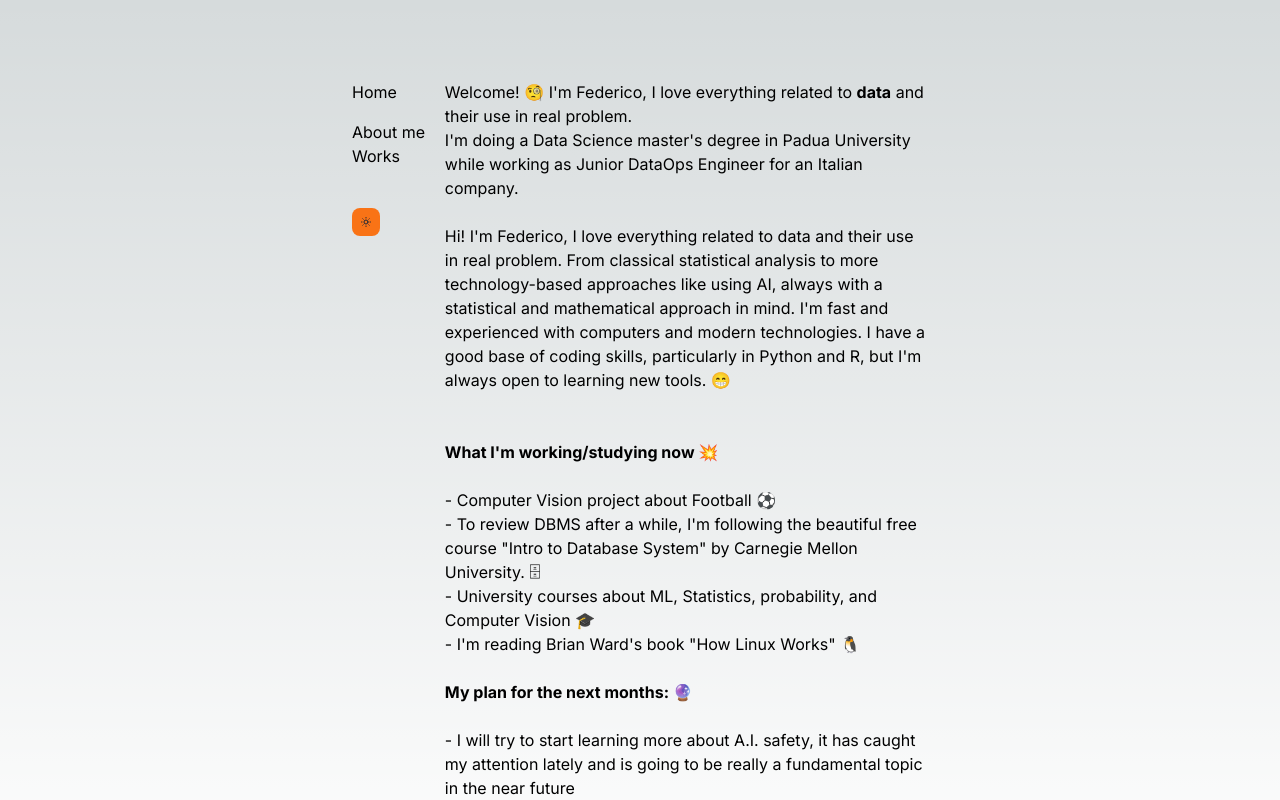
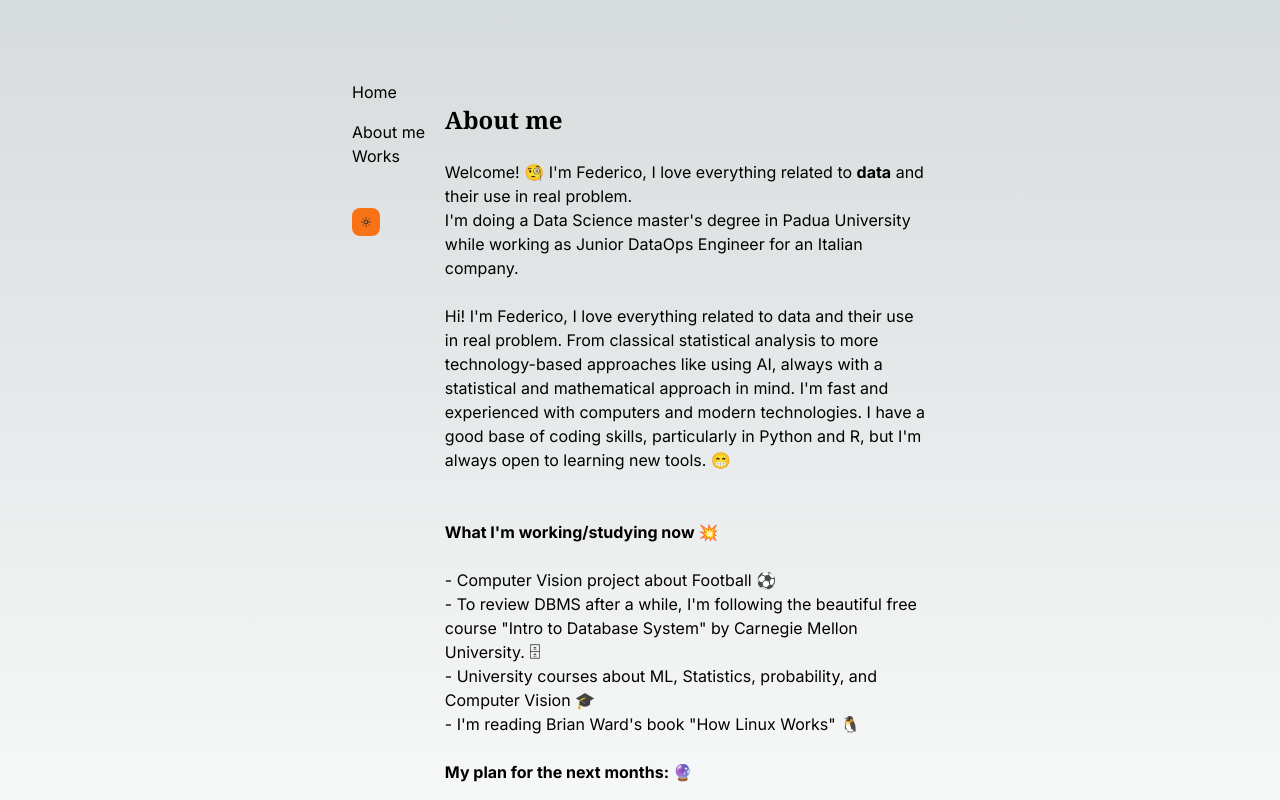
Before and after one commit to fbottarelli/personal-portfolio, a Next.js app: page /about in a window 1280 px wide. Shown: the top 800 px of the page. Built offline with nearby package versions, Linux system fonts and the light colour scheme.

Commit message:
Titles added

```diff
--- a/src/app/about/page.tsx
+++ b/src/app/about/page.tsx
@@ -3,6 +3,9 @@ import React from 'react'
 const page = () => {
   return (
     <div className="flex-col">
+        <div className="font-serif font-semibold text-2xl my-6">
+            <p>About me</p>
+        </div>
         <div className="mb-12">
             <p>Welcome! 🧐 I'm Federico, I love everything related to <b>data</b> and their use in real problem. <br />
             I'm doing a Data Science master's degree  in Padua University while working as Junior DataOps Engineer for an Italian company.</p> <br />
--- a/src/app/page.tsx
+++ b/src/app/page.tsx
@@ -1,8 +1,12 @@
 import Image from 'next/image'
+import React from "react";
 
 export default function Home() {
   return (
     <main>
+        <div className="font-serif font-semibold text-3xl my-6">
+            <p>Federico Bottarelli</p>
+        </div>
         <div className="mb-12">
           <p>
             Welcome! 🧐 I'm Federico, I love everything related to <b>data</b> and
--- a/src/app/posts/page.tsx
+++ b/src/app/posts/page.tsx
@@ -3,7 +3,7 @@ import React from 'react'
 const page = () => {
   return (
     <div className="flex-col">
-        <div className="font-serif font-semibold text-2xl">
+        <div className="font-serif font-semibold text-2xl my-6">
             <p> My Works</p>
         </div>
         <div>
```
